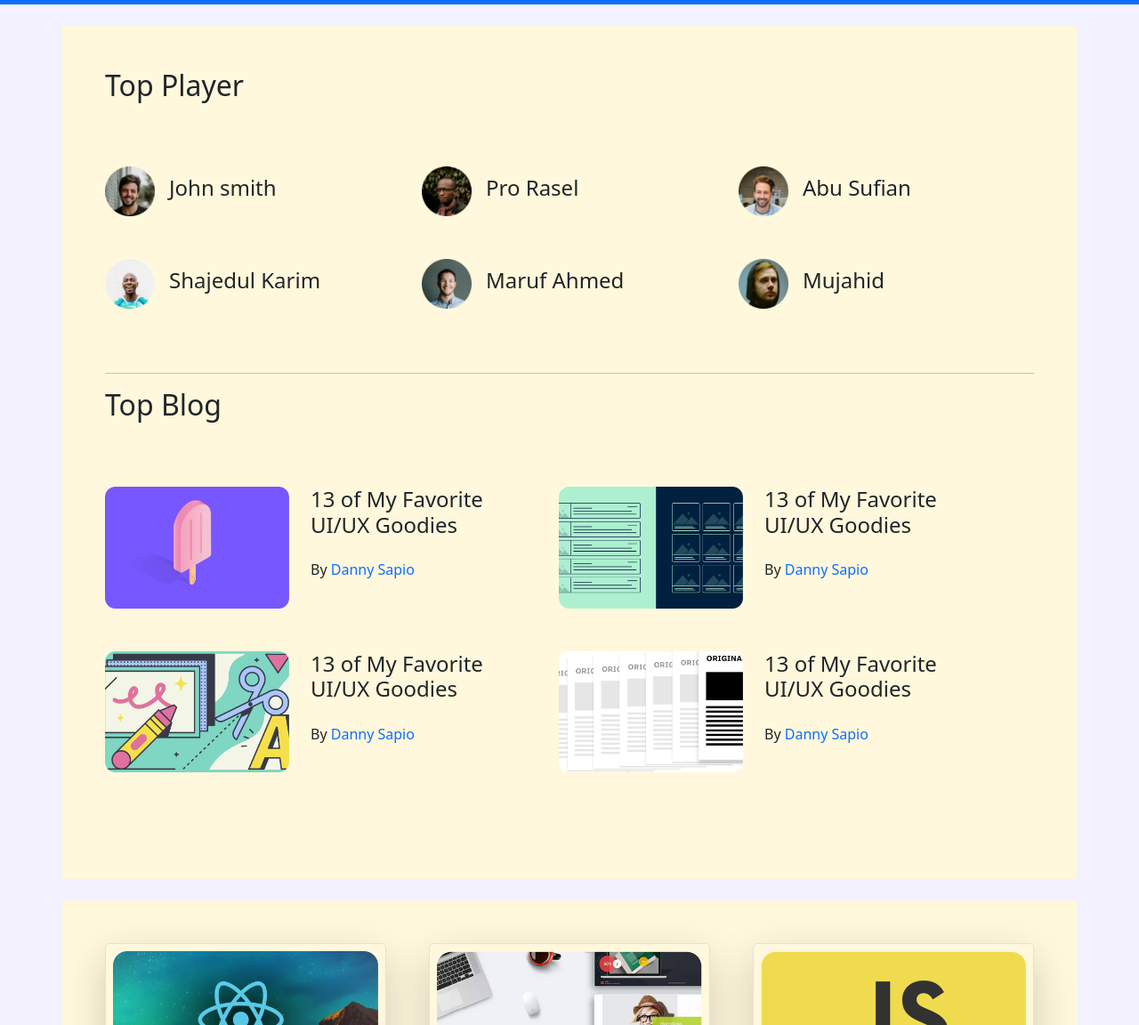
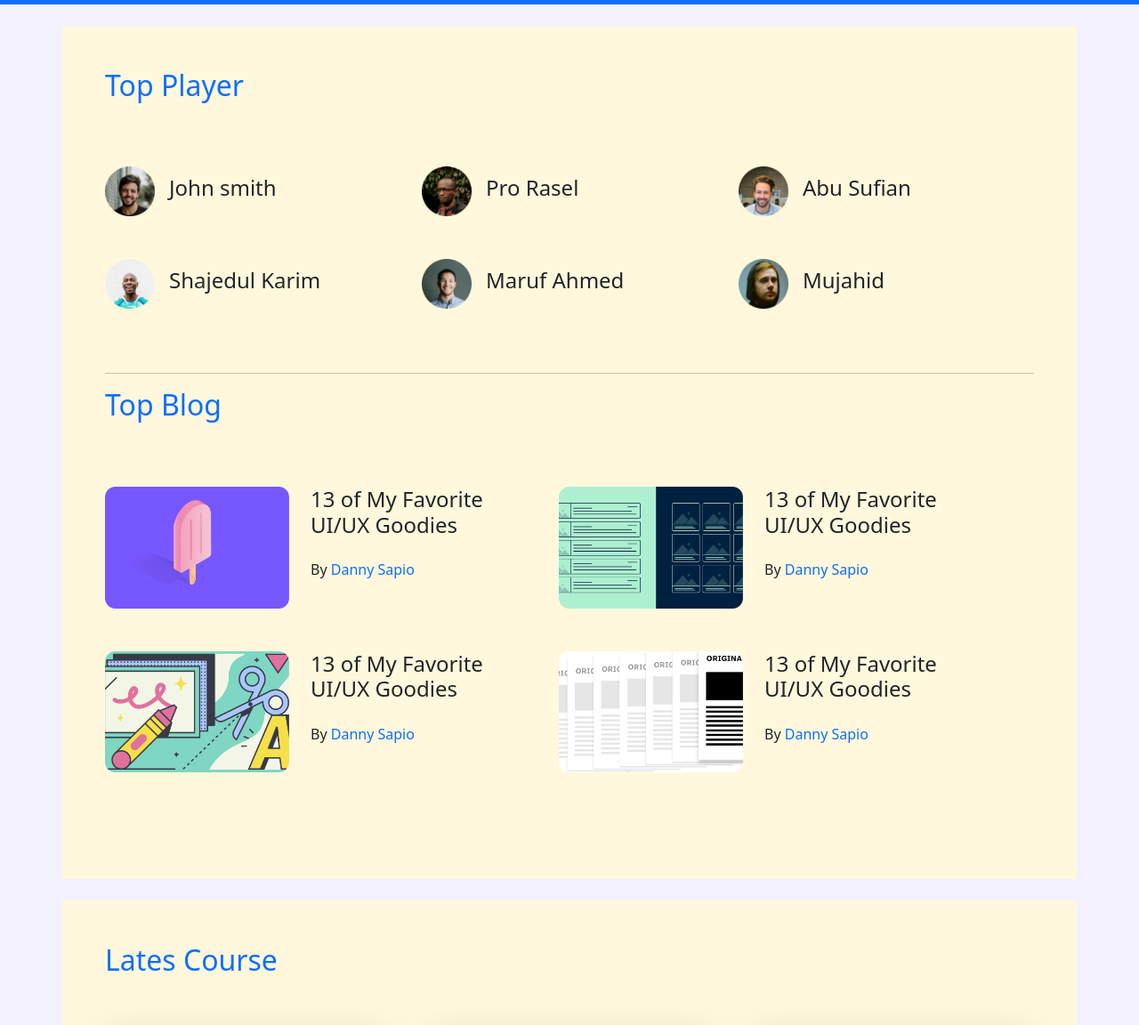
Before and after one commit to RnRukon/Lider-bord-of-bootstrap, a plain HTML site: page index.html in a window 1280 px wide. Shown: the part 78-1230 px from the top of the page at 89% size. Drawn offline with Linux system fonts and the light colour scheme.

Commit message:
lider bord title color changing

```diff
--- a/index.html
+++ b/index.html
@@ -48,7 +48,7 @@
     </header>
     <main>
         <section class="container my-4 p-5" style="background-color:cornsilk ;">
-            <h2>Top Player</h2>
+            <h2 class="text-primary">Top Player</h2>
             <div class="row my-5 ">
                 <div class="d-flex align-items-center col-sm-12 col-md-6 col-lg-4 my-4">
                     <img height="56px" width="56px" src="images/players/player-1.png" alt="">
@@ -78,7 +78,7 @@
 
 
             <hr>
-            <h2>Top Blog</h2>
+            <h2 class="text-primary">Top Blog</h2>
 
             <div class="row my-5">
                 <div class="row col-sm-12 col-md-6 col-lg-6 my-4">
@@ -135,6 +135,7 @@
             <!-- <h2 class="">Lates Course</h2> -->
 
             <div class="row g-5">
+                <h2 class="text-primary">Lates Course</h2>
                 <div class="col-sm-12 col-md-6 col-lg-4 ">
                     <div class="rounded-3 border border-1 p-2 shadow-lg ">
                         <img class="img-fluid" src="images/courses/course-1.png" alt="">
```
